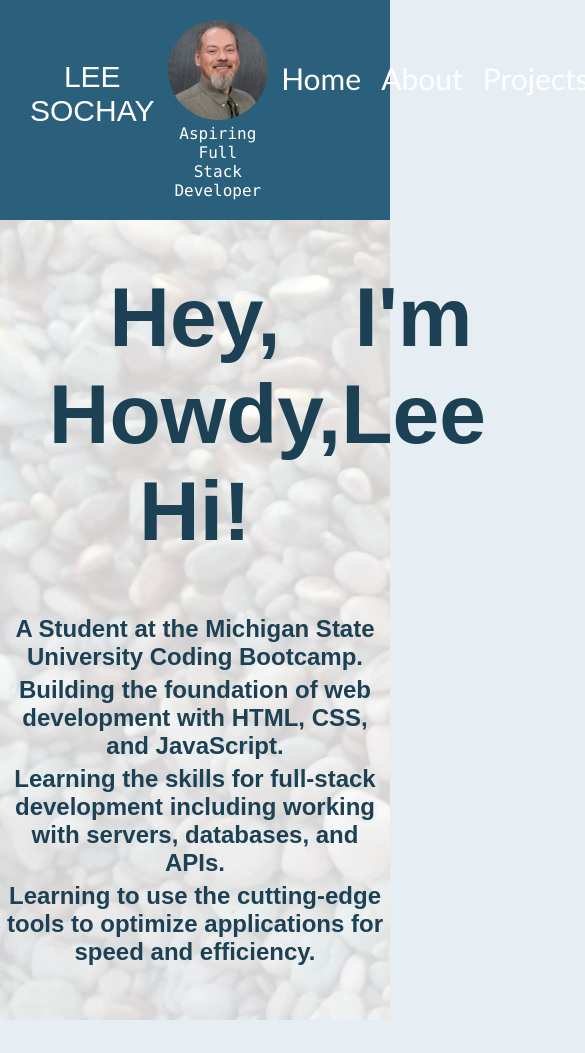
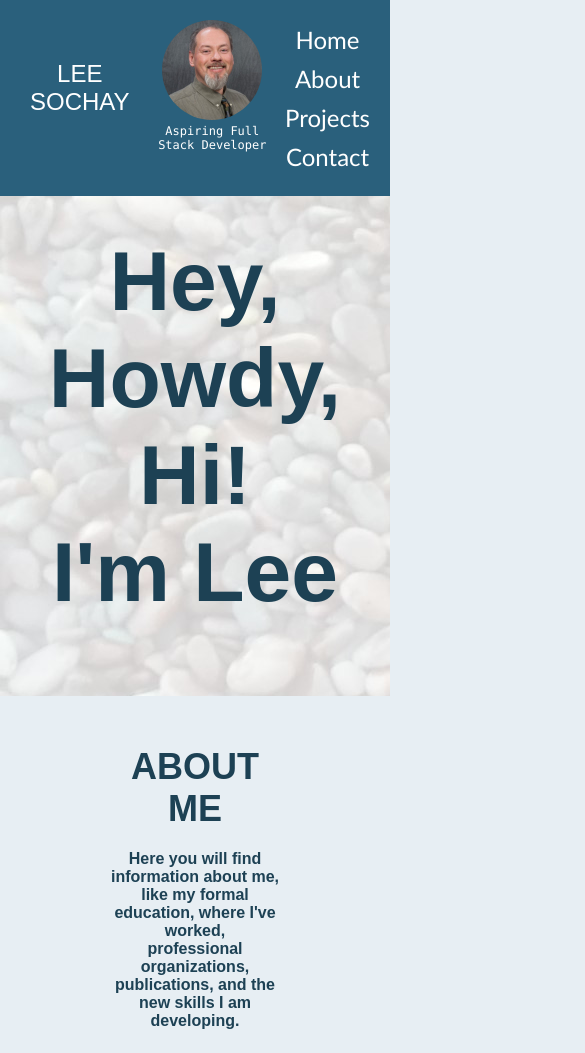
Before and after one commit to leesochay/Lee-Sochay-Portfolio, a plain HTML site: page index.html in a window 390 px wide. Shown: the top 1053 px of the page, 585 px wide, since content can reach past the window. Drawn offline with Linux system fonts and the light colour scheme.

Commit message:
added code for responsive design

```diff
--- a/assets/css/style.css
+++ b/assets/css/style.css
@@ -351,3 +351,46 @@ footer {
 img[src*="Screenshot"] {
  border: black 5px solid;
 }
+
+/* Responsive styling in the header and Introduction sections based on a max screen width of 768px  */
+@media screen and (max-width: 768px) {
+	nav {
+		flex-direction: column;
+	  }
+	nav a {
+		margin: 5px 0;
+	  }
+	.salutation {
+		flex-direction: column;
+	  }
+
+	.rocks {
+	height: 500px;
+	}
+	.rocks li {
+	display: none;
+	}
+}
+
+/* Responsive styling in the About Me section based on a max screen width of 768px  */
+@media screen and (max-width: 768px) {
+	.worked li {
+	display: none;
+	}
+	.about {
+		padding-top: 25px;
+	}
+}
+
+/* Responsive styling in the Header section based on a max screen width of 576px  */
+@media screen and (max-width: 576px) {
+	  header p {
+		font-size: 24px;
+	  }
+	  nav a {
+		font-size: 24px;
+	  }
+	  figcaption {
+		font-size: 12px;
+	}
+}
```
